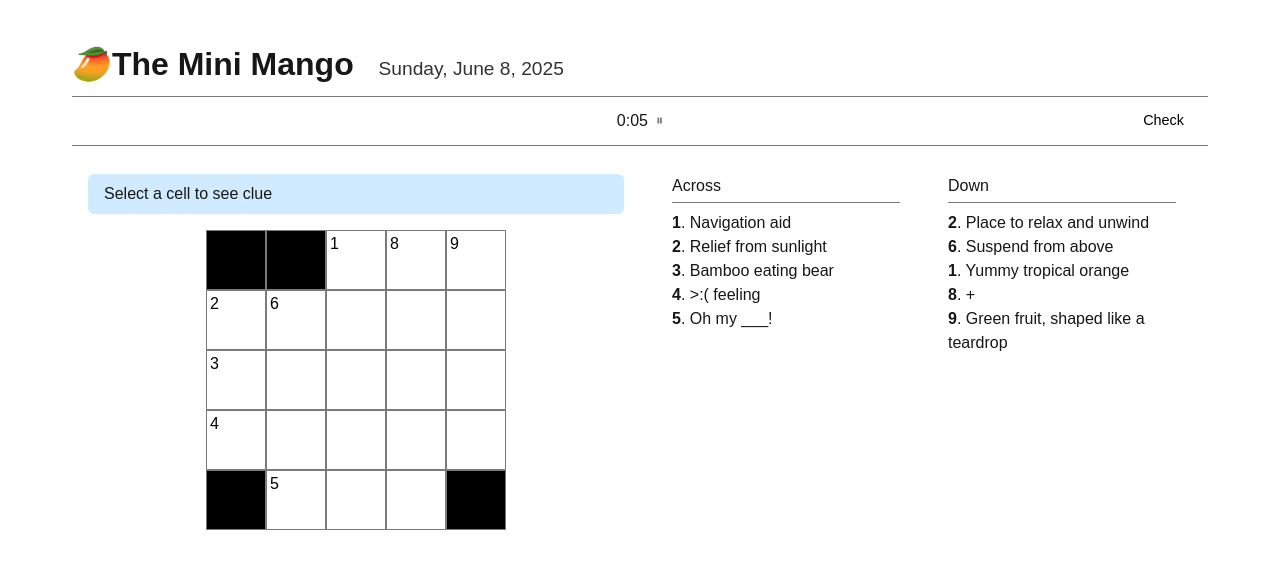
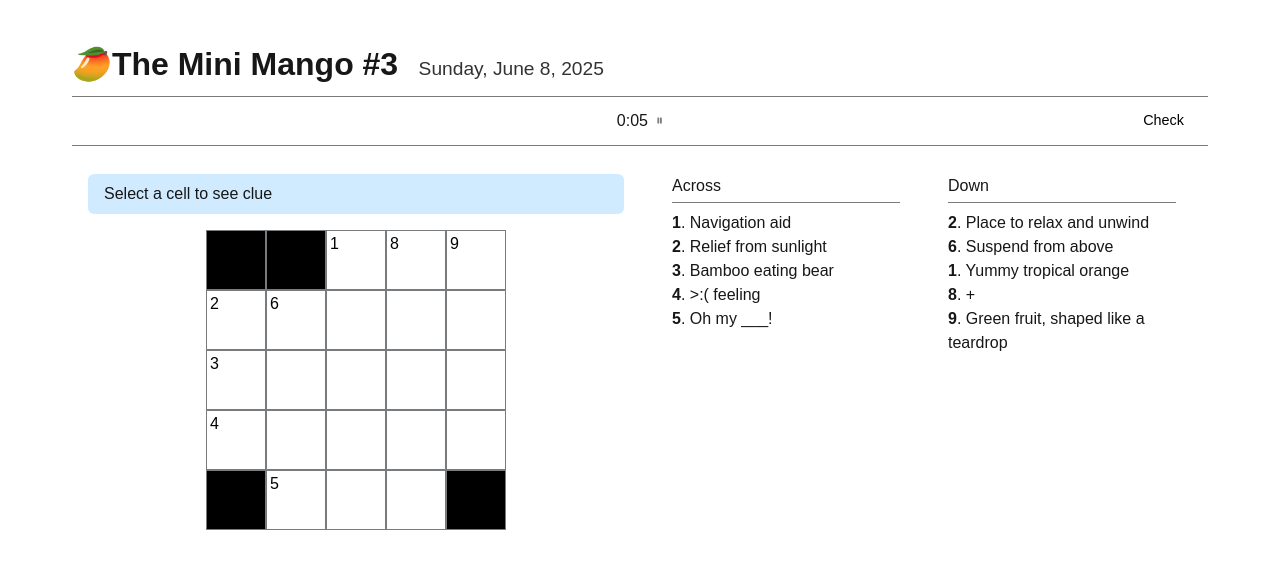
Before and after one commit to CaylinCat/mangodle, a Next.js app in the folder mangodle/: page /minimango in a window 1280 px wide. Shown: the top 568 px of the page. Built offline with nearby package versions, Linux system fonts and the light colour scheme.

Commit message:
mini mango id numbers

```diff
--- a/mangodle/src/app/minimango/answers.ts
+++ b/mangodle/src/app/minimango/answers.ts
@@ -7,12 +7,14 @@ export type Clue = {
 };
 
 export type Crossword = {
+  id: number;
   across: Clue[];
   down: Clue[];
 };
 
 export const CROSSWORD_PUZZLES: Crossword[] = [
   {
+    id: 1,
     across: [
       { number: 1, row: 0, col: 0, answer: 'SHAME', clue: 'A painful feeling of guilt or disgrace' },
       { number: 2, row: 1, col: 0, answer: 'PECAN', clue: 'Nut often used in pies' },
@@ -29,6 +31,7 @@ export const CROSSWORD_PUZZLES: Crossword[] = [
     ],
   },
   {
+    id: 2,
     across: [
       { number: 1, row: 1, col: 0, answer: 'SALAD', clue: 'Leafy dish often served cold' },
       { number: 2, row: 2, col: 0, answer: 'ENEMY', clue: 'Opponent or adversary' },
@@ -45,6 +48,7 @@ export const CROSSWORD_PUZZLES: Crossword[] = [
     ],
   },
   {
+    id: 3,
     across: [
       { number: 1, row: 0, col: 2, answer: 'MAP', clue: 'Navigation aid' },
       { number: 2, row: 1, col: 0, answer: 'SHADE', clue: 'Relief from sunlight' },
--- a/mangodle/src/app/minimango/page.tsx
+++ b/mangodle/src/app/minimango/page.tsx
@@ -282,7 +282,7 @@ export default function Page() {
     <div className={styles.wrapper}>
       <div className={styles.timerContainer}>
           <div className={styles.titleLine}>
-            <span className={styles.title}>🥭The Mini Mango </span>{' '}
+            <span className={styles.title}>🥭The Mini Mango #{puzzle.id}</span>{' '}
             <span className={styles.date}>{dateString}</span>
           </div>
         <hr className={styles.divider} />
@@ -427,7 +427,7 @@ export default function Page() {
           <div className={styles.popup} onClick={e => e.stopPropagation()}>
             <div style={{ fontSize: '3rem', marginBottom: '1rem' }}>🥭</div>
             <h2>Congratulations!</h2>
-            <p>You solved MiniMango in {formatTime(elapsed)}.</p>
+            <p>You solved MiniMango #{puzzle.id} in {formatTime(elapsed)}.</p>
             <button
               className={styles.shareButton}
               onClick={() => {
```
